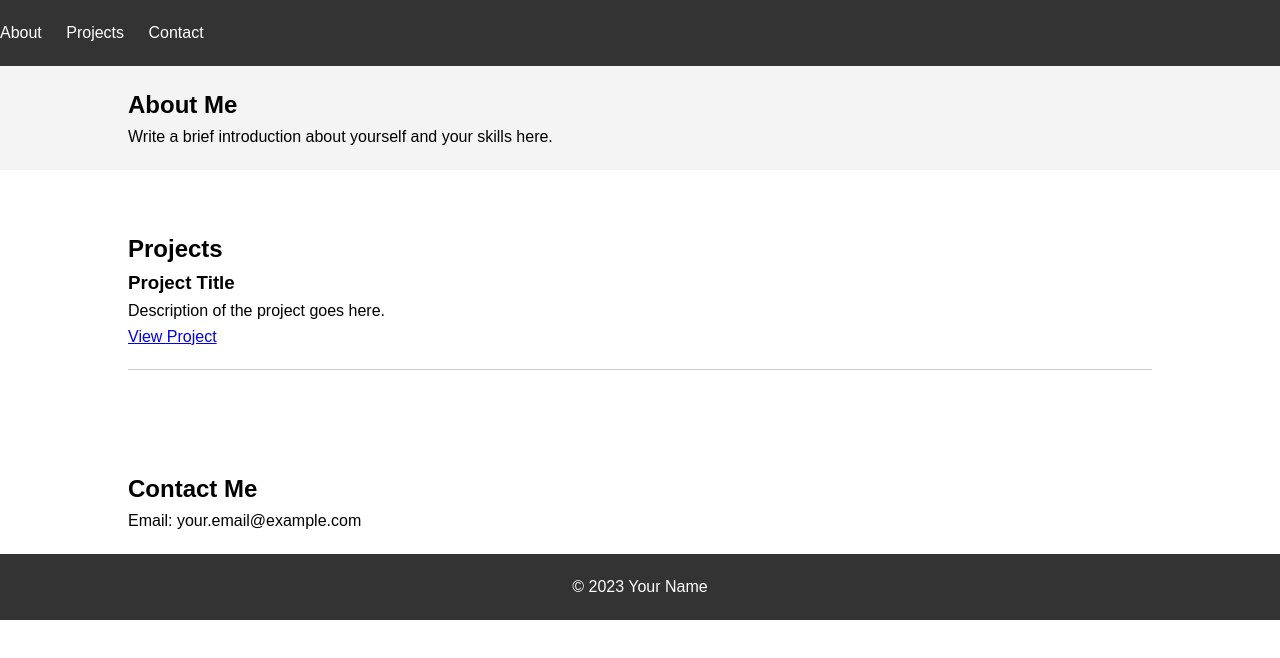
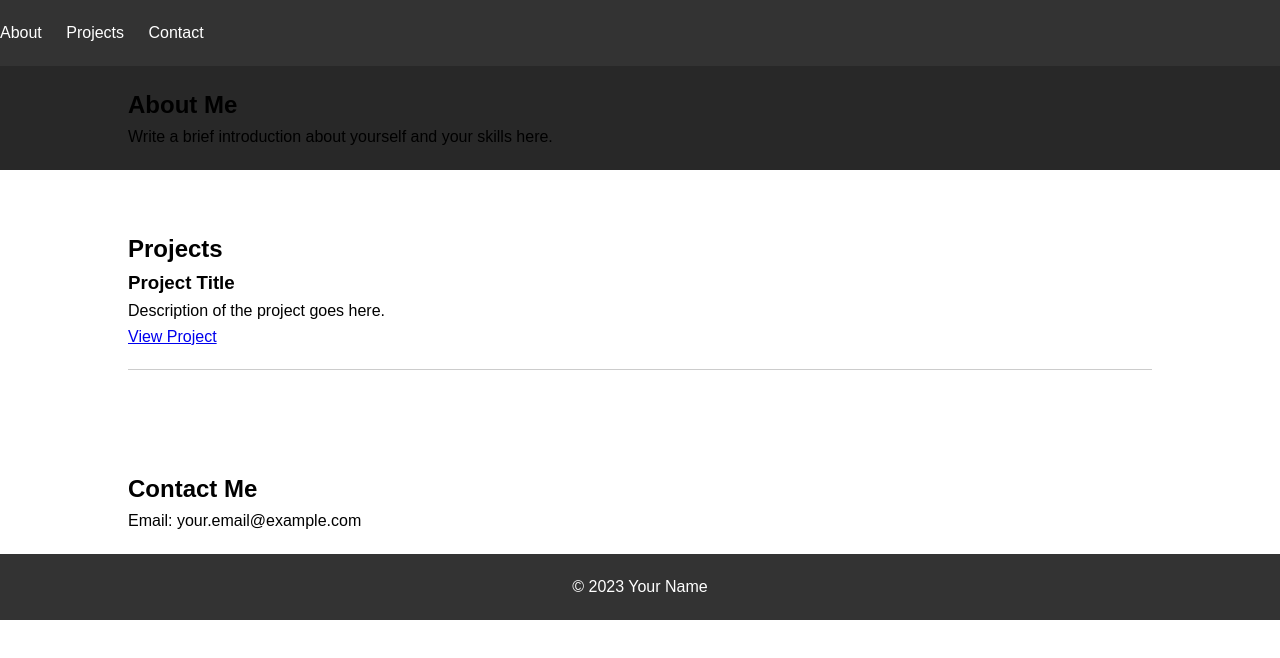
Before and after one commit to de-only-wei/de-only-wei.github.io, a plain HTML site: page index.html in a window 1280 px wide. Drawn offline with Linux system fonts and the light colour scheme.

Commit message:
Update styles.css

```diff
--- a/styles.css
+++ b/styles.css
@@ -37,7 +37,7 @@ nav ul li a {
 }
 
 #about {
-  background-color: #f4f4f4;
+  background-color: #282828;
 }
 
 #projects {
```
